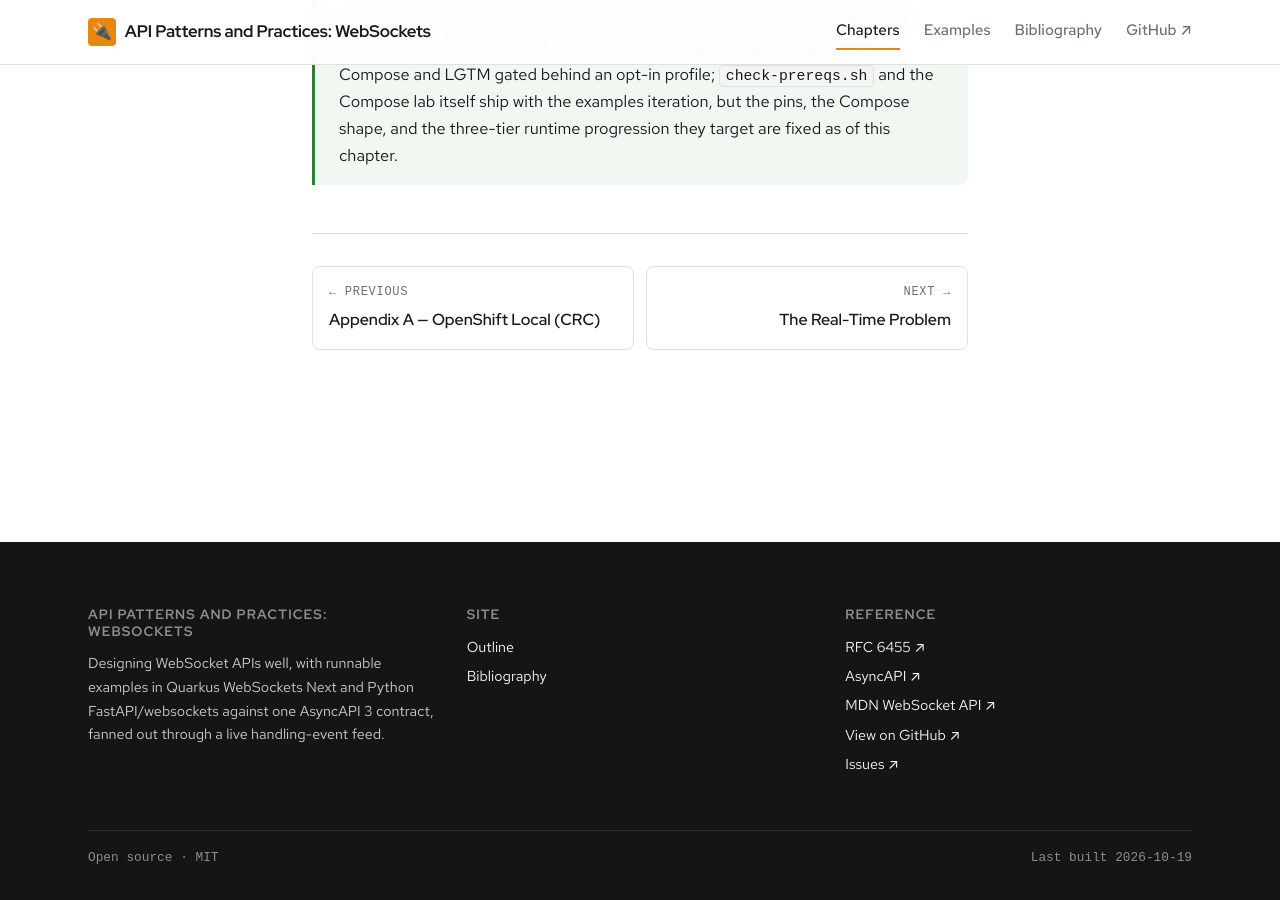
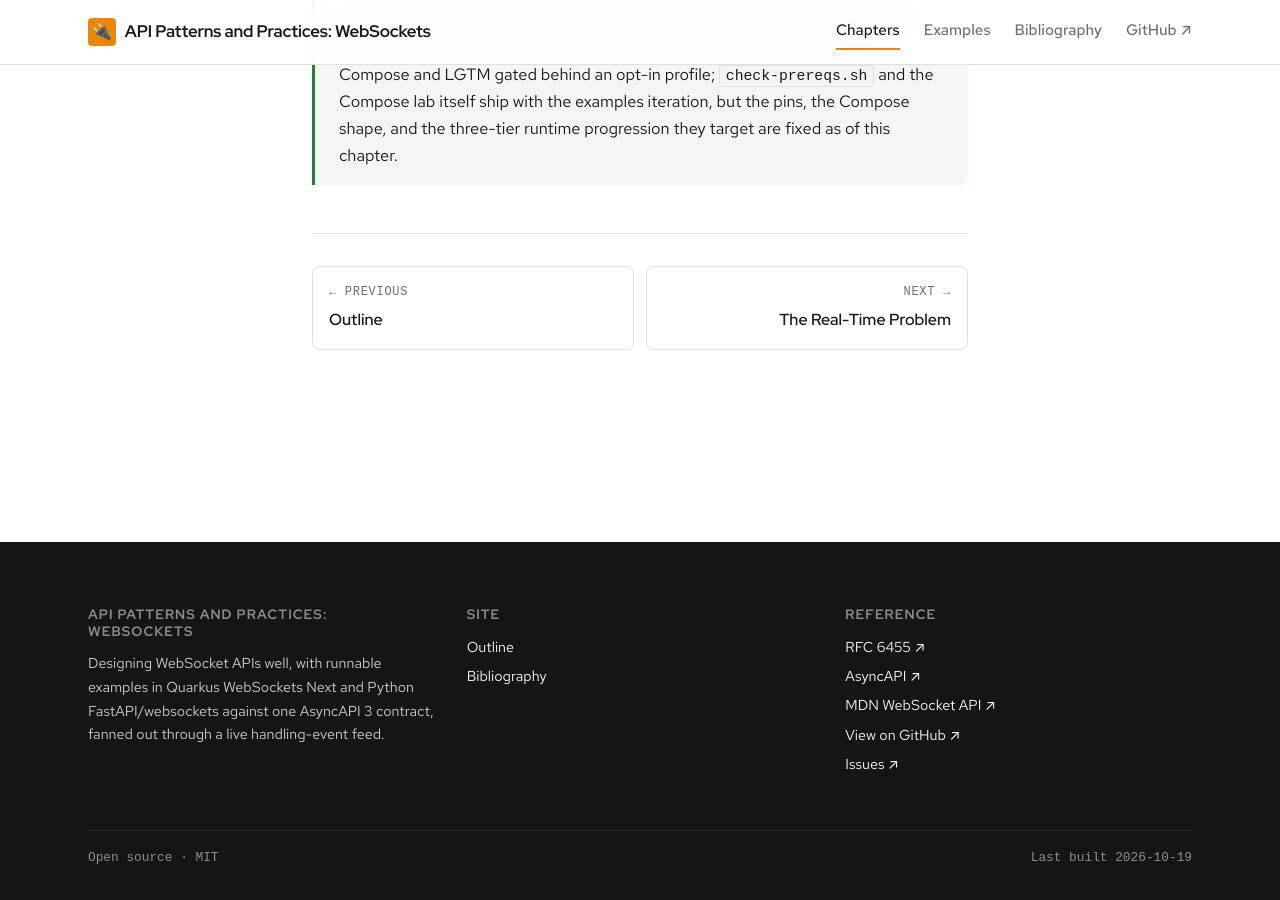
Before and after one commit to patterncatalyst/api-patterns-and-practices-websockets, a Jekyll site: the page built from _docs/00-setup-and-the-lab.md, in a window 1280 px wide and 900 px high, scrolled down 8925 px. Built offline with Jekyll 4.4.1, drawn with Linux system fonts in a browser that asks for light colours; some web fonts are replaced; part of the change alters nothing that is shown.

Commit message:
fix(nav): outline Next -> Ch0 (not Ch1); first chapter prev -> outline (not appendix wrap)

```diff
--- a/_layouts/tutorial.html
+++ b/_layouts/tutorial.html
@@ -16,10 +16,29 @@ layout: default
     {%- assign current_index = forloop.index0 -%}
   {%- endif -%}
 {%- endfor -%}
-{%- assign prev_index = current_index | minus: 1 -%}
-{%- assign next_index = current_index | plus: 1 -%}
-{%- assign prev_doc = tutorial_docs[prev_index] -%}
-{%- assign next_doc = tutorial_docs[next_index] -%}
+{%- comment -%}
+  Overview/outline pages are excluded from tutorial_docs (the sorted chapter
+  list), so current_index is never set for them. Treat the outline as sitting
+  before the first chapter: no prev, and next = the first chapter (Ch0), not
+  tutorial_docs[1]. For a normal chapter, derive prev/next from its index.
+{%- endcomment -%}
+{%- assign overview_doc = site.docs | where_exp: "d", "d.overview == true" | first -%}
+{%- if page.overview -%}
+  {%- assign prev_doc = nil -%}
+  {%- assign next_doc = tutorial_docs[0] -%}
+{%- else -%}
+  {%- assign prev_index = current_index | minus: 1 -%}
+  {%- assign next_index = current_index | plus: 1 -%}
+  {%- comment -%} Guard against Liquid's negative-index wrap: tutorial_docs[-1]
+  returns the LAST item, so the first chapter's prev must not use index -1 —
+  send it back to the outline instead. {%- endcomment -%}
+  {%- if prev_index >= 0 -%}
+    {%- assign prev_doc = tutorial_docs[prev_index] -%}
+  {%- else -%}
+    {%- assign prev_doc = overview_doc -%}
+  {%- endif -%}
+  {%- assign next_doc = tutorial_docs[next_index] -%}
+{%- endif -%}
 
 {%- comment -%}
   Pad order to two digits for the big numeric marker.
```
